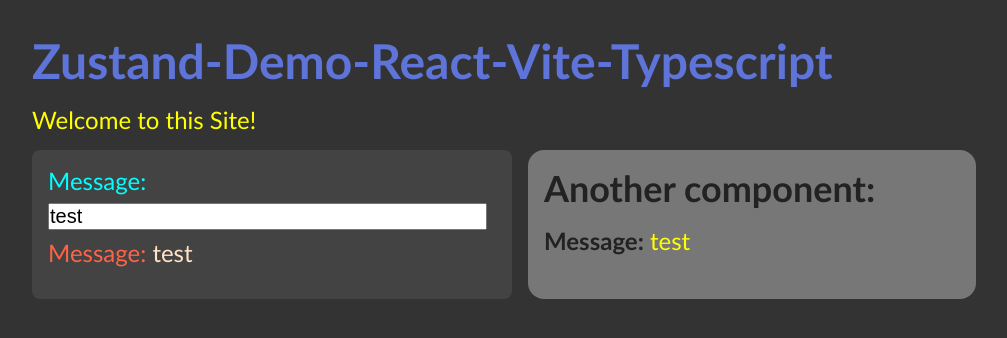
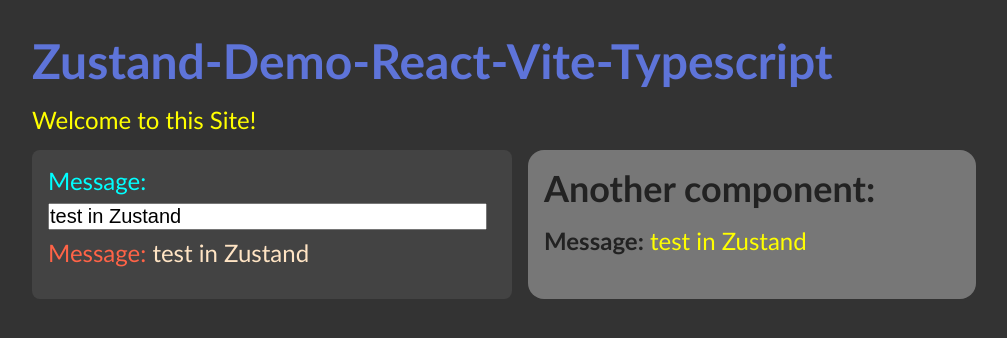
Before and after one commit to Scientific-Research/mk004-Zustand-Demo-React-Vite-Typescript, a React (Vite) app: page / in a window 1280 px wide. Shown: the top 338 px of the page, without its empty margins (0-1007 px from the left). Built offline with nearby package versions, Linux system fonts and the light colour scheme.

Commit message:
Doing the same but with store and useStore function in Zustand

```diff
--- a/src/App.tsx
+++ b/src/App.tsx
@@ -1,13 +1,16 @@
 // import './App.css'
-
-import { useState } from 'react';
+// import { useState } from 'react';
 import { InfoBox } from './components/InfoBox';
+import { useStore } from './store';
 
 function App() {
-  const [message, setMessage] = useState('test');
+  // const [message, setMessage] = useState('test');
+  const store = useStore((state) => state);
+  const { message, setMessage } = store; // Deconstructuring => Don't need to repeat the store!
 
   const handleDisplayMessage = (e: React.ChangeEvent<HTMLInputElement>) => {
     setMessage(e.target.value);
+    // store.setMessage(e.target.value);
   };
 
   return (
@@ -21,16 +24,19 @@
             <input
               type="text"
               value={message}
+              // value={store.message}
               onChange={(e) => handleDisplayMessage(e)}
             />
             <p>
               Message: <span>{message}</span>
+              {/* Message: <span>{store.message}</span> */}
             </p>
           </div>
         </section>
 
         <section className="dataArea">
           <InfoBox message={message}></InfoBox>
+          {/* <InfoBox message={store.message}></InfoBox> */}
         </section>
       </main>
     </div>
```
